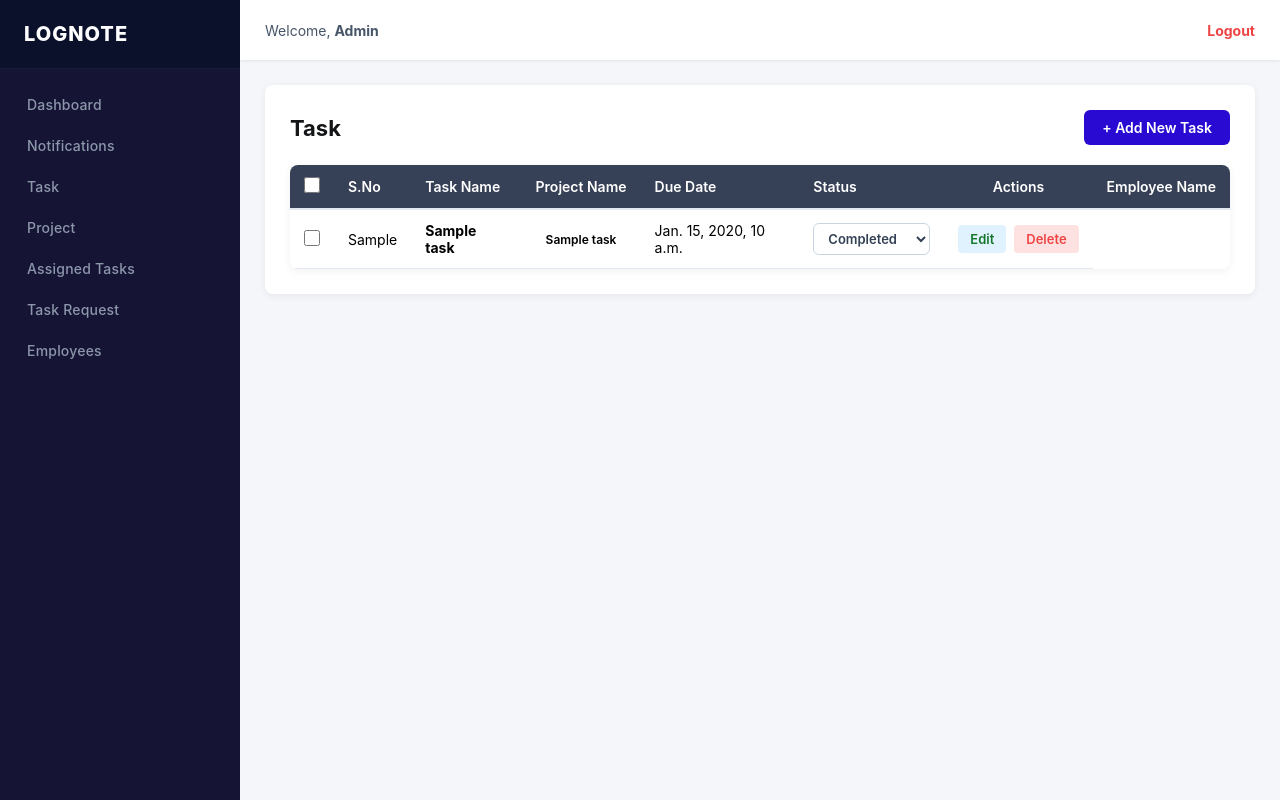
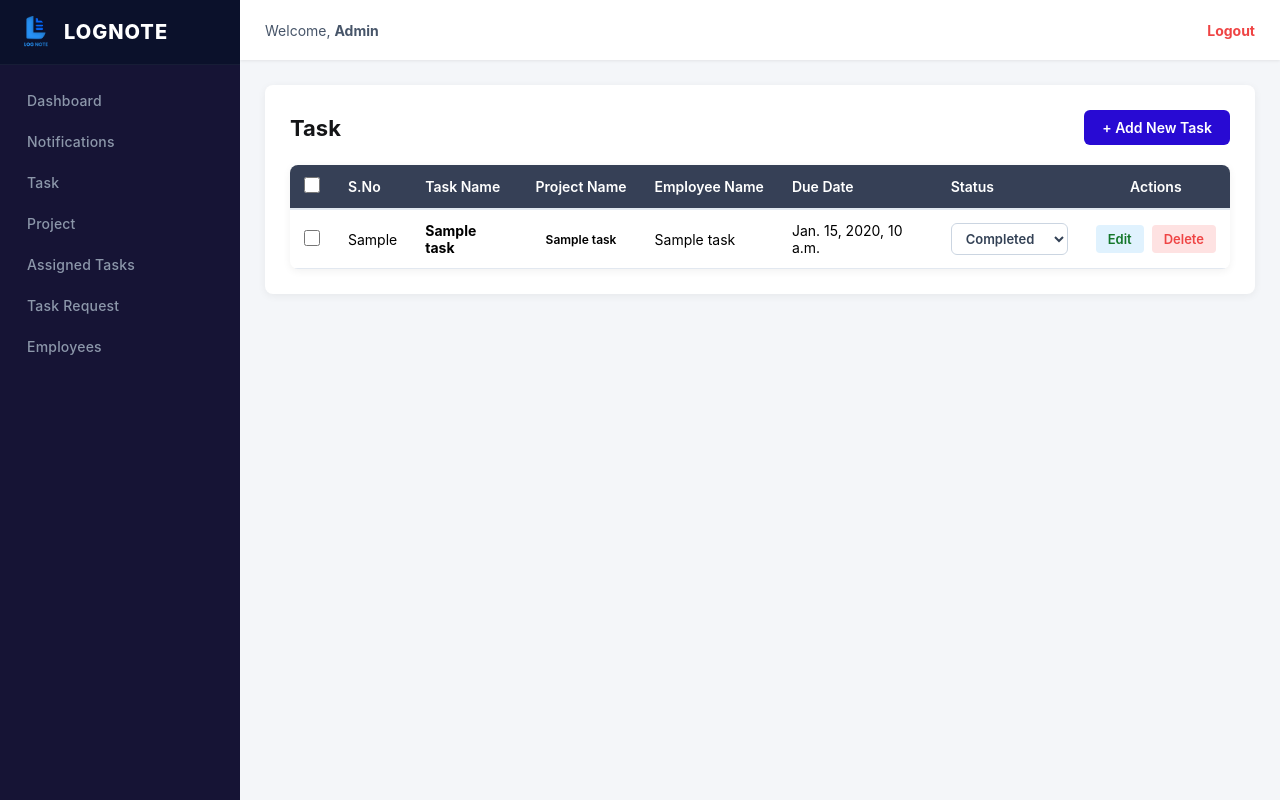
Before and after one commit to Teslead-Equipments-Pvt-Ltd/LMS-PROJECT, a Django app: template LMSAPP/templates/task.html in a window 1280 px wide. Run offline with Django 5.2, Linux system fonts and the light colour scheme; the template is opened without the code that fills it: most values are stand-ins (such as "Sample title", 1, 10 or a date in 2020).

Commit message:
hari-changes

```diff
--- a/LMSAPP/static/css/base.css
+++ b/LMSAPP/static/css/base.css
@@ -23,14 +23,24 @@ body {
 }
 
 .sidebar-brand {
-    padding: 22px 24px;
-    text-align: left;
+    padding: 16px 20px;
+    display: flex;
+    align-items: center;
+    justify-content: flex-start;
+    gap: 12px;
     font-size: 20px;
     font-weight: 800;
     background-color: #0b112b;
     border-bottom: 1px solid rgba(255, 255, 255, 0.05);
     letter-spacing: 1px;
     color: #ffffff;
+}
+
+.brand-icon {
+    width: 32px;
+    height: 32px;
+    object-fit: contain;
+    flex-shrink: 0;
 }
 
 .sidebar-menu {
--- a/LMSAPP/templates/base.html
+++ b/LMSAPP/templates/base.html
@@ -7,6 +7,7 @@
     <meta name="viewport" content="width=device-width, initial-scale=1.0">
     <title>{% block title %}LOGNOTE{% endblock %}</title>
     <link rel="stylesheet" href="{% static 'css/base.css' %}">
+    <link rel="icon" type="favicon/png" href="{% static 'favicon/LMS ICON.png' %}">
 </head>
 
 <body>
@@ -14,7 +15,8 @@
     <!-- Sidebar Navigation -->
     <div class="sidebar">
         <div class="sidebar-brand">
-            LOGNOTE
+            <img src="{% static 'images/LMS ICON.png' %}" alt="LOGNOTE Icon" class="brand-icon">
+            <span>LOGNOTE</span>
         </div>
 
         <ul class="sidebar-menu">
--- a/LMSAPP/templates/project.html
+++ b/LMSAPP/templates/project.html
@@ -449,11 +449,11 @@
             const response = await fetch('/api/projects/bulk-delete/', {
                 method: 'POST',
                 headers: { 'Content-Type': 'application/json', 'X-CSRFToken': csrf },
-                body: JSON.stringify({ ids: ids })
+                body: JSON.stringify({ count: count })
             });
             const data = await response.json();
             if (response.ok && data.status === 'success') {
-                closeBulkDeleteModal();
+                // closeBulkDeleteModal();
                 await Swal.fire({
                     icon: 'success',
                     title: 'Success',
--- a/LMSAPP/templates/task.html
+++ b/LMSAPP/templates/task.html
@@ -30,34 +30,37 @@
                     <th>S.No</th>
                     <th>Task Name</th>
                     <th>Project Name</th>
+                    <th>Employee Name</th>
                     <th>Due Date</th>
                     <th>Status</th>
                     <th style="text-align: center;">Actions</th>
-                    <th>Employee Name</th>
                 </tr>
             </thead>
             <tbody id="taskTableBody">
                 {% for task in tasks %}
-                <tr data-id="{{ task.id }}" data-project="{{ task.project_name }}" data-due-date="{{ task.due_date }}" id="row-{{ task.id }}">
+                <tr data-id="{{ task.id }}" data-project="{{ task.project_name }}" data-due-date="{{ task.due_date }}"
+                    data-employee="{{ task.employee_name }}" id="row-{{ task.id }}">
                     <td style="text-align: center;">
                         <input type="checkbox" class="row-checkbox" value="{{ task.id }}" onclick="updateBulk()">
                     </td>
                     <td>{{ task.s_no }}</td>
                     <td><strong>{{ task.task_name }}</strong></td>
                     <td><span class="badge badge-data-logger">{{ task.project_name }}</span></td>
+                    <td>{{ task.employee_name |default:"-" }}</td>
                     <td>{{ task.due_date|default:"-" }}</td>
                     <td>
                         <select class="status-select" onchange="changeStatus(this, {{ task.id }})">
-                            <option value="Not Worked" {% if task.status == "Not Worked" %}selected{% endif %}>Not Worked</option>
-                            <option value="In Progress" {% if task.status == "In Progress" %}selected{% endif %}>In Progress</option>
+                            <option value="Not Worked" {% if task.status == "Not Worked" %}selected{% endif %}>Not Worked </option>
+                            <option value="In Progress" {% if task.status == "In Progress" %}selected{% endif %}>InProgress</option>
                             <option value="Pending" {% if task.status == "Pending" %}selected{% endif %}>Pending</option>
-                            <option value="Completed" {% if task.status == "Completed" %}selected{% endif %}>Completed</option>
+                            <option value="Completed" {% if task.status == "Completed" %}selected{% endif %}>Completed
+                            </option>
                         </select>
                     </td>
                     <td style="text-align: center;">
                         <div class="action-btn-container">
                             <button class="btn-action btn-action-edit" title="Edit Task"
-                                onclick="openEdit({{ task.id }}, '{{ task.task_name|escapejs }}', '{{ task.project_name|escapejs }}', '{{ task.due_date }}', '{{ task.status|escapejs }}')">
+                                onclick="openEdit({{ task.id }}, '{{ task.task_name|escapejs }}', '{{ task.project_name|escapejs }}', '{{ task.due_date }}', '{{ task.status|escapejs }}','{{ task.employee_name|escapejs }}')">
                                 Edit
                             </button>
                             <button class="btn-action btn-action-delete" title="Delete Task"
@@ -69,7 +72,8 @@
                 </tr>
                 {% empty %}
                 <tr>
-                    <td colspan="7" style="text-align: center; color: #64748b; padding: 25px;">No tasks found. Click "Add New Task" to create one.</td>
+                    <td colspan="7" style="text-align: center; color: #64748b; padding: 25px;">No tasks found. Click
+                        "Add New Task" to create one.</td>
                 </tr>
                 {% endfor %}
             </tbody>
@@ -98,8 +102,18 @@
                 </select>
             </div>
             <div class="form-group-modal">
+                <label for="new_employee_name">Employee Name<span class="required">*</span></label>
+                <select id="new_employee_name" required>
+                    <option value="" disabled selected>-- Select Employee --</option>
+                    {% for emp in employee %}
+                    <option value="{{ emp.username }}">{{ emp.username }}</option>
+                    {% empty %}
+                    {% endfor %}
+                </select>
+            </div>
+            <div class="form-group-modal">
                 <label for="new_due_date">Due Date<span class="required">*</span></label>
-                <input type="date" id="new_due_date"  required>
+                <input type="date" id="new_due_date" required>
             </div>
             <div class="form-group-modal">
                 <label for="new_status">Status</label>
@@ -139,7 +153,17 @@
                 </select>
             </div>
             <div class="form-group-modal">
-                <label for="edit_due_date">Due Date</label>
+                <label for="edit_employee_name">Employee Name<span class="required">*</span></label>
+                <select id="edit_employee_name" required>
+                    <option value="" disabled selected>-- Select Employee --</option>
+                    {% for emp in employee %}
+                    <option value="{{ emp.username }}">{{ emp.username }}</option>
+                    {% empty %}
+                    {% endfor %}
+                </select>
+            </div>
+            <div class="form-group-modal">
+                <label for="edit_due_date">Due Date<span class="required">*</span></label>
                 <input type="date" id="edit_due_date" required>
             </div>
             <div class="form-group-modal">
@@ -226,6 +250,7 @@
         const newStatus = selectElem.value;
         const taskName = row.querySelector('strong').textContent.trim();
         const projectName = row.dataset.project || '';
+        const employeeName = row.dataset.employee || '';
         const dueDate = row.dataset.dueDate || '';
         const csrf = document.querySelector('[name=csrfmiddlewaretoken]')?.value || '';
 
@@ -237,6 +262,7 @@
                     id: taskId,
                     task_name: taskName,
                     project_name: projectName,
+                    employee_name: employeeName,
                     due_date: dueDate,
                     status: newStatus
                 })
@@ -261,6 +287,7 @@
         const addtask = {
             task_name: document.getElementById('new_task_name').value.trim(),
             project_name: document.getElementById('new_project_name').value,
+            employee_name: document.getElementById('new_employee_name').value,
             due_date: document.getElementById('new_due_date').value,
             status: document.getElementById('new_status').value
         }
@@ -276,36 +303,37 @@
             if (response.ok && data.status === 'success') {
                 closeAdd();
                 await Swal.fire({
-                    icon:'success',
-                    title:'Success',
-                    text:'Task Added Successfully',
-                    width:'350px',
-                    confirmButtonText:'Ok'
+                    icon: 'success',
+                    title: 'Success',
+                    text: 'Task Added Successfully',
+                    width: '350px',
+                    confirmButtonText: 'Ok'
                 })
                 window.location.reload();
             } else {
                 Swal.fire({
-                    icon:'error',
-                    title:'Error!',
-                    text:data.message || 'Failed to add task.',
-                    confirmButtonText:'OK'
+                    icon: 'error',
+                    title: 'Error!',
+                    text: data.message || 'Failed to add task.',
+                    confirmButtonText: 'OK'
                 })
             }
         } catch (err) {
             Swal.fire({
-                icon:'error',
-                title:'Error',
-                text:'Network error',
-                confirmButtonText:'OK'
+                icon: 'error',
+                title: 'Error',
+                text: 'Network error',
+                confirmButtonText: 'OK'
             })
         }
     }
 
 
-    function openEdit(id, name, projectName, dueDate, status) {
+    function openEdit(id, name, projectName, dueDate, status, employeeName) {
         document.getElementById('edit_task_id').value = id;
         document.getElementById('edit_task_name').value = name || '';
         document.getElementById('edit_project_name').value = projectName || '';
+        document.getElementById('edit_employee_name').value = employeeName || '';
         document.getElementById('edit_due_date').value = dueDate || '';
         document.getElementById('edit_status').value = status || 'Not Worked';
         document.getElementById('editTaskModal').style.display = 'flex';
@@ -321,6 +349,7 @@
             id: document.getElementById('edit_task_id').value,
             task_name: document.getElementById('edit_task_name').value.trim(),
             project_name: document.getElementById('edit_project_name').value,
+            employee_name: document.getElementById('edit_employee_name').value,
             due_date: document.getElementById('edit_due_date').value,
             status: document.getElementById('edit_status').value
         };
@@ -336,12 +365,13 @@
             if (response.ok && data.status === 'success') {
                 closeEdit();
                 Swal.fire({
-                    icon:'success',
-                    title:'success',
-                    text:'Task Updated Successfully',
-                    width:'350px',
-                    confirmButtonText:'OK'
+                    icon: 'success',
+                    title: 'success',
+                    text: 'Task Updated Successfully',
+                    width: '350px',
+                    confirmButtonText: 'OK'
                 })
+                window.location.reload();
                 // showSuccess(`Task "${tasks.task_name}" updated successfully!`);
             } else {
                 alert(data.message || 'Failed to update task.');
@@ -361,7 +391,7 @@
             showCancelButton: true,
             confirmButtonText: 'Yes, Delete it!',
             cancelButtonText: 'Cancel'
-        }).then(function(result) {
+        }).then(function (result) {
             if (result.isConfirmed) {
                 deleteTask();
             }
--- a/LMSAPP/views/api_views/project_page_api_views.py
+++ b/LMSAPP/views/api_views/project_page_api_views.py
@@ -31,7 +31,7 @@ def add_project_api(request):
             return JsonResponse({'status': 'error', 'message': 'Project Name and Type are required.'}, status=400)
 
         add_project_service(project_name, project_type, status, due_date)
-        return JsonResponse({'status': 'success', 'message': 'Project created successfully.'})
+        return JsonResponse({'status': 'success', 'message': 'Project added successfully.'})
     except ValueError as e:
         return JsonResponse({'status': 'error', 'message': str(e)}, status=400)
     except Exception as e:
--- a/LMSAPP/views/api_views/task_page_api_views.py
+++ b/LMSAPP/views/api_views/task_page_api_views.py
@@ -26,11 +26,12 @@ def add_task_api(request):
         project_name = body.get('project_name', '').strip()
         due_date = body.get('due_date', '').strip()
         status = body.get('status', 'Not Worked').strip()
+        employee_name=body.get('employee_name','').strip()
 
         if not task_name or not project_name:
             return JsonResponse({'status': 'error', 'message': 'Task Name and Project Name are required.'}, status=400)
 
-        add_task_service(task_name, project_name, due_date, status)
+        add_task_service(task_name, project_name, due_date, status,employee_name)
         return JsonResponse({'status': 'success', 'message': 'Task created successfully.'})
     except Exception as e:
         return JsonResponse({'status': 'error', 'message': str(e)}, status=500)
@@ -46,11 +47,12 @@ def update_task_api(request):
         project_name = body.get('project_name', '').strip()
         due_date = body.get('due_date', '').strip()
         status = body.get('status', 'Not Worked').strip()
+        employee_name=body.get('employee_name','').strip()
 
         if not task_id:
             return JsonResponse({'status': 'error', 'message': 'Task ID is required.'}, status=400)
 
-        update_task_service(task_id, task_name, project_name, due_date, status)
+        update_task_service(task_id, task_name, project_name, due_date, status,employee_name)
         return JsonResponse({'status': 'success', 'message': 'Task updated successfully.'})
     except Exception as e:
         return JsonResponse({'status': 'error', 'message': str(e)}, status=500)
--- a/LMSAPP/views/page_views/task_page_views.py
+++ b/LMSAPP/views/page_views/task_page_views.py
@@ -1,9 +1,10 @@
 from django.shortcuts import render
 from LMSAPP.services.task_service import get_all_tasks_service
 from LMSAPP.services.project_service import get_all_projects_service
+from LMSAPP.services.employee_service import get_all_employees
 
 def task_page(request):
-
+    employee=get_all_employees()
     tasks = get_all_tasks_service()
     projects = get_all_projects_service()
-    return render(request, "task.html", {"tasks": tasks, "projects": projects})
+    return render(request, "task.html", {"tasks": tasks, "projects": projects,"employee":employee})
```
Also changed, not shown: LMSAPP/services/task_service.py (+15 -8 lines), LMSAPP/views/page_views/dashboard_page_views.py (+1 -30 lines), LMSAPP/static/favicon/LMS ICON.png (added), LMSAPP/static/images/LMS ICON.png (added).
